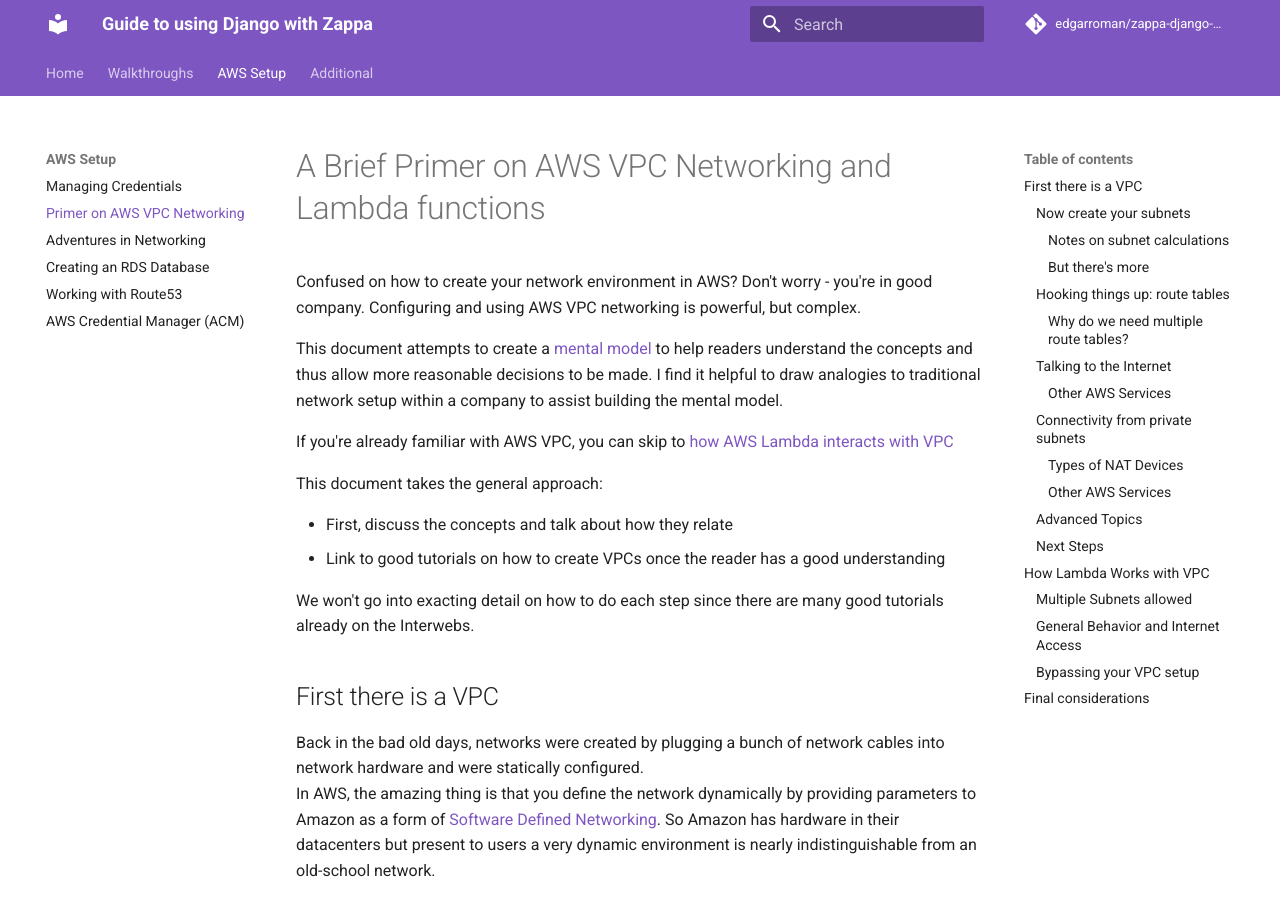
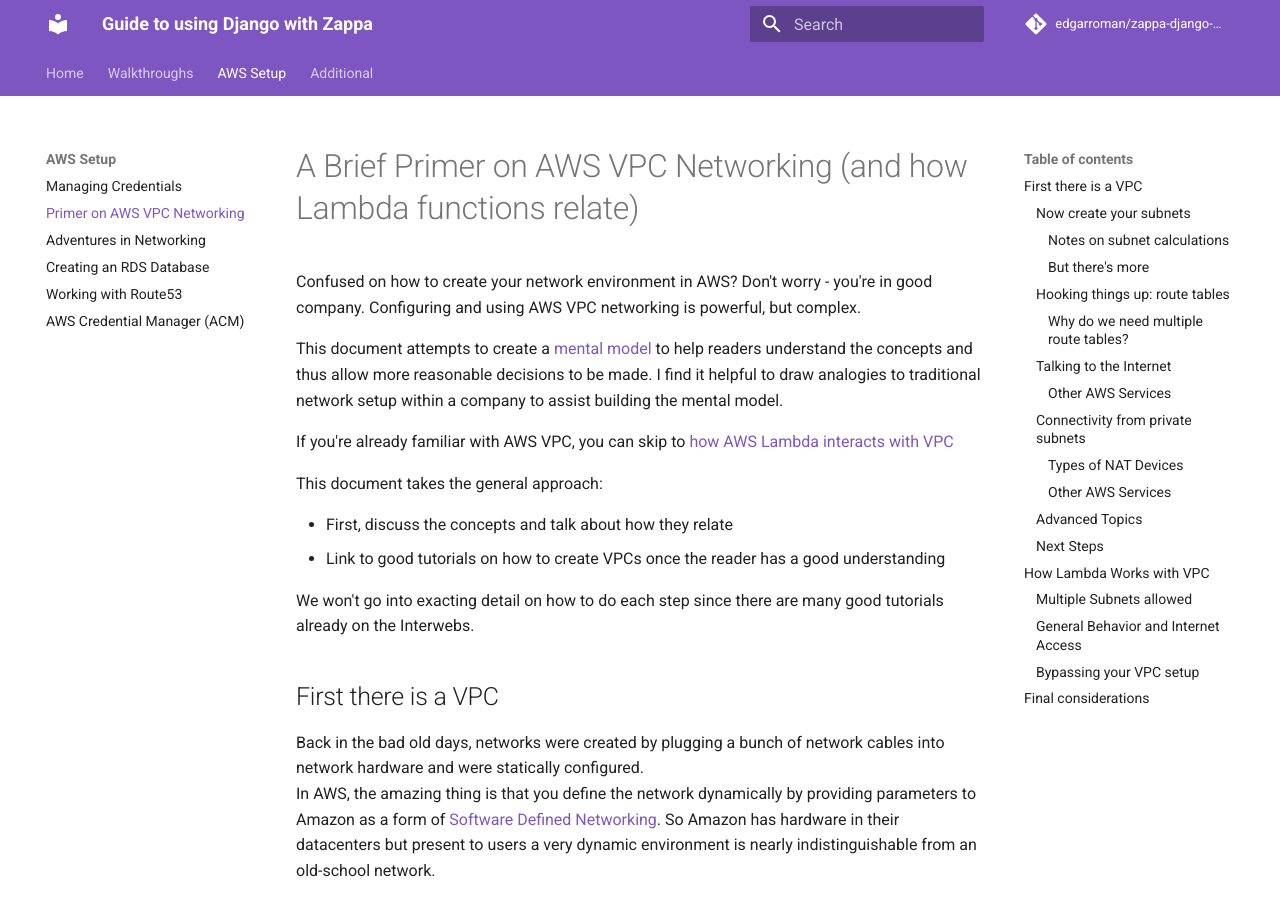
Before and after one commit to edgarroman/zappa-django-guide, an MkDocs documentation site: the page built from docs/aws_network_primer.md, in a window 1280 px wide and 900 px high. Built offline with MkDocs 1.6.1 and Material for MkDocs 9.7.7, drawn with Linux system fonts in a browser that asks for light colours; comment, search, counter and statistics services are not loaded; old or Windows-style settings are respelled for this version of MkDocs.

Commit message:
Updated title

```diff
--- a/docs/aws_network_primer.md
+++ b/docs/aws_network_primer.md
@@ -1,4 +1,4 @@
-# A Brief Primer on AWS VPC Networking and Lambda functions
+# A Brief Primer on AWS VPC Networking (and how Lambda functions relate)
 
 Confused on how to create your network environment in AWS?  Don't worry - you're in good company.  Configuring and using AWS VPC networking
 is powerful, but complex.
```
